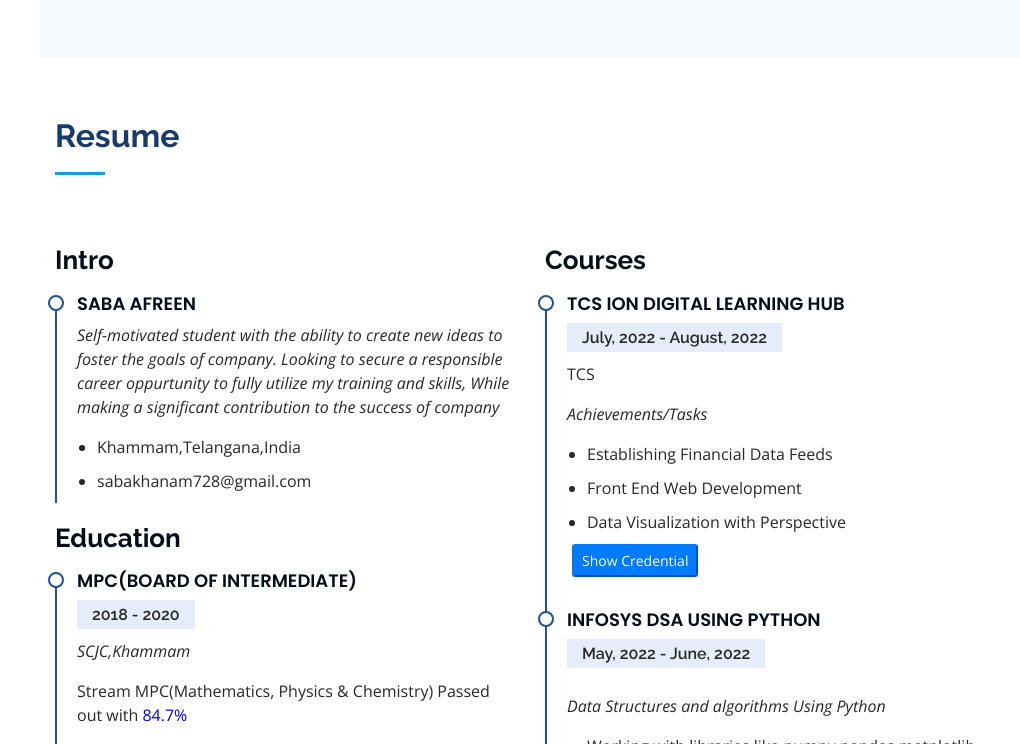
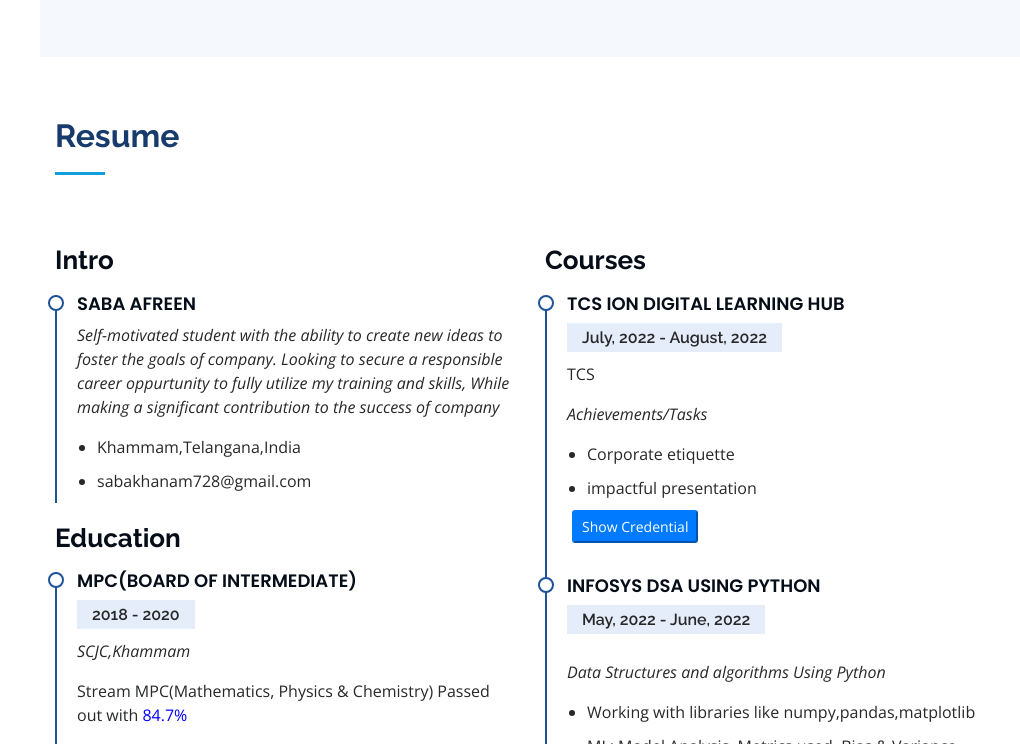
Before and after one commit to Sabakhan07/sabakhanam.github.io, a plain HTML site: page index.html in a window 1280 px wide. Shown: the part 1743-2487 px from the top of the page, without its empty margins (260-1280 px from the left). Drawn offline with nearby package versions, Linux system fonts and the light colour scheme.

Commit message:
Update index.html

```diff
--- a/index.html
+++ b/index.html
@@ -74,7 +74,7 @@ f<!DOCTYPE html>
             <img src="assets/img/profile-img.jpg" class="img-fluid" alt="">
           </div>
           <div class="col-lg-8 pt-4 pt-lg-0 content" data-aos="fade-left">
-            <h3>ML Enthusiast,Full Stack Developer</h3>
+            <h3>ML Enthusiast,Front end Developer</h3>
             <p class="font-italic">
              Finding myself intrested towards optimization & solving real-time problems using AI & Build couple of websites with Good UI
             </p>
@@ -227,9 +227,9 @@ f<!DOCTYPE html>
               <p>TCS</p>
               <p><em>Achievements/Tasks</em></p>
               <ul>
-                <li>Establishing Financial Data Feeds</li>
-                <li>Front End Web Development</li>
-                <li>Data Visualization with Perspective</li>
+                <li>Corporate etiquette</li>
+
+                <li>impactful presentation</li>
                 <div class="row">
                   <button type="button" class="btn-primary btn-sm" onclick="ShowHide2()">Show Credential</button>
                 </div>
```
